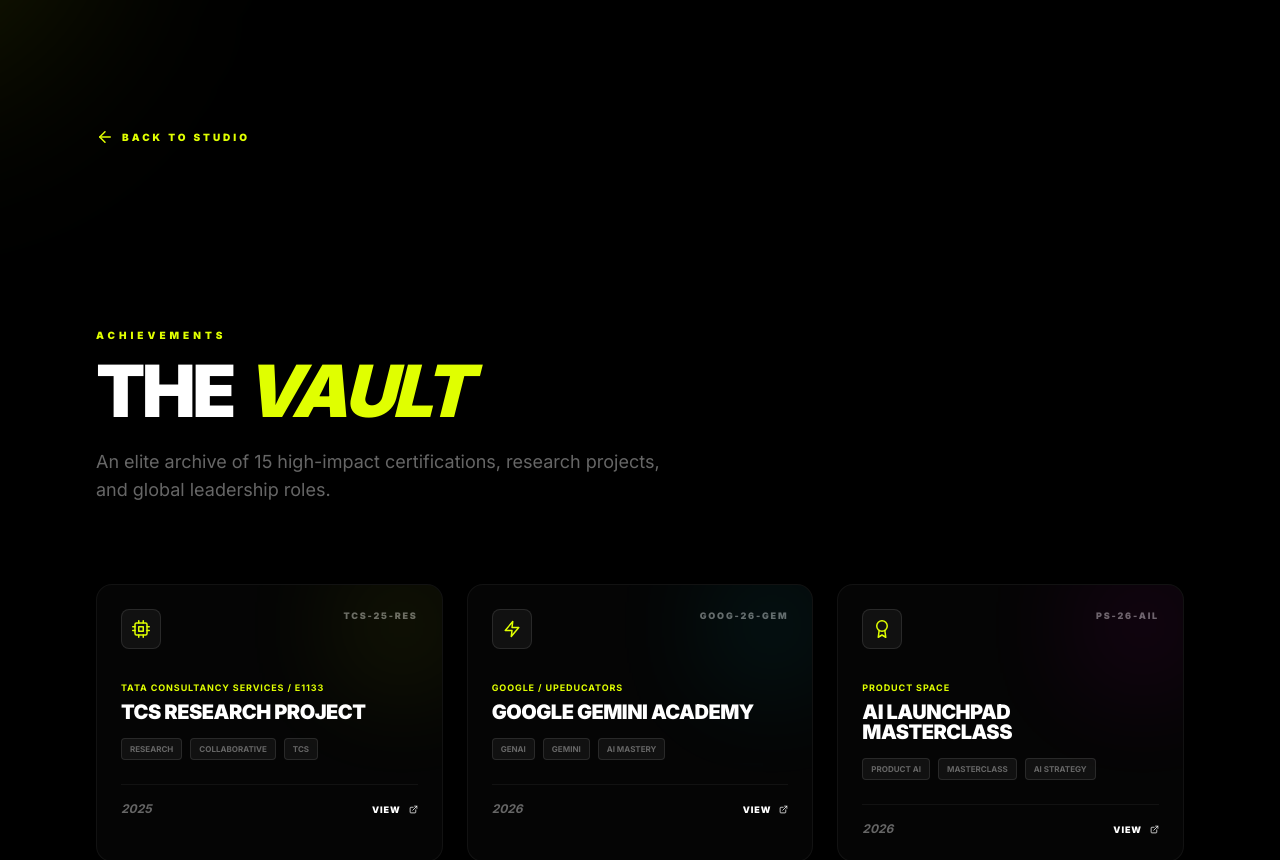
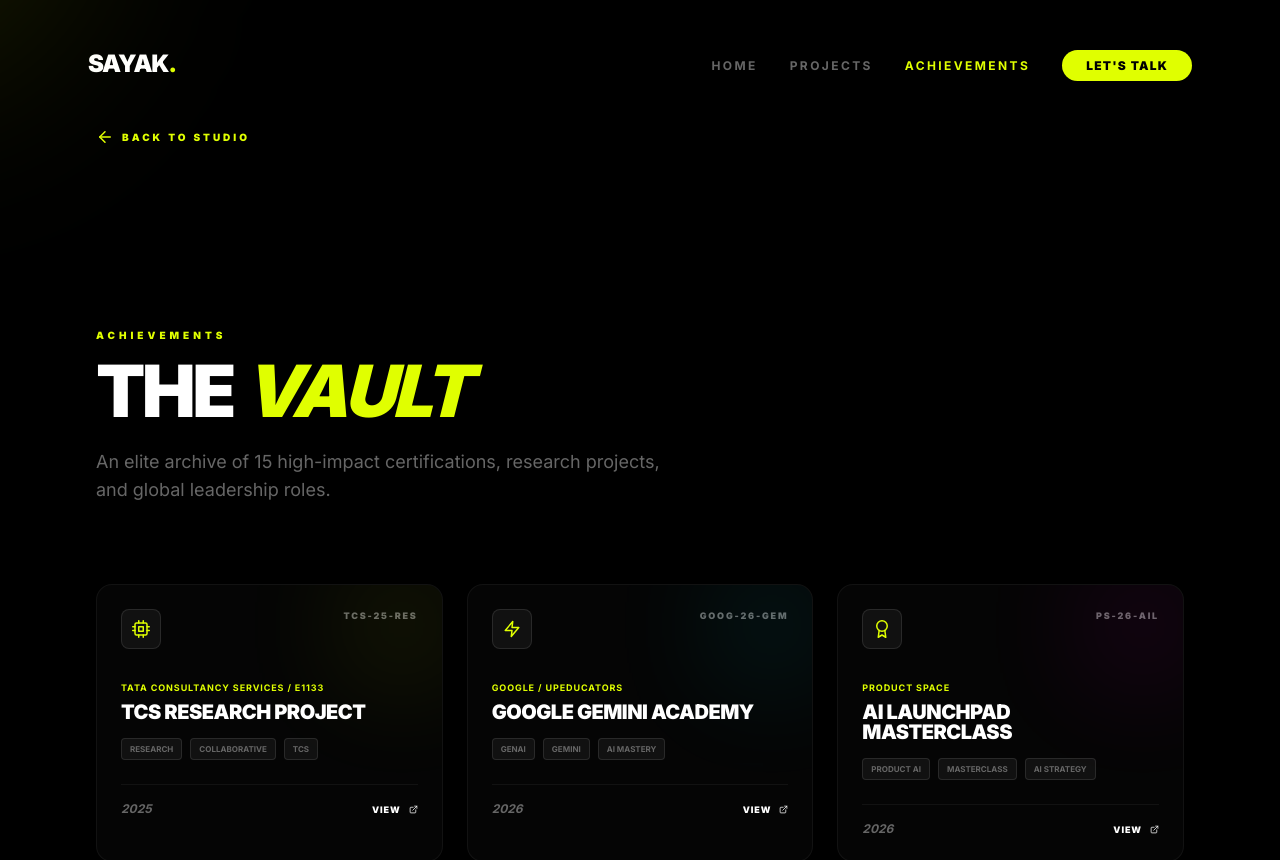
Before and after one commit to Xeffen07G/Portfolio, a React (Vite) app: page /achievements in a window 1280 px wide. Shown: the top 860 px of the page. Built offline with nearby package versions, Linux system fonts and the light colour scheme.

Commit message:
Production Fix: Global Navbar, Vercel routing, and Footer navigation

```diff
--- a/src/App.jsx
+++ b/src/App.jsx
@@ -4,7 +4,7 @@ import { AnimatePresence } from "framer-motion";
 import Home from "./pages/Home";
 import ProjectsPage from "./pages/ProjectsPage";
 import AchievementsPage from "./pages/AchievementsPage";
-import Certifications from "./components/Certifications";
+import Navbar from "./components/Navbar";
 import Footer from "./components/Footer";
 import ScrollToTop from "./components/ScrollToTop";
 import SmoothScroll from "./components/SmoothScroll";
@@ -27,6 +27,7 @@ function App() {
 
       <SmoothScroll>
         <div className="min-h-screen bg-bg text-text font-sans">
+          <Navbar />
           <main>
             <Routes>
               <Route path="/" element={<Home />} />
--- a/src/components/Footer.jsx
+++ b/src/components/Footer.jsx
@@ -1,4 +1,5 @@
 import React from "react";
+import { Link } from "react-router-dom";
 import { motion } from "framer-motion";
 import { FiArrowUpRight } from "react-icons/fi";
 
@@ -55,6 +56,7 @@ const Footer = () => {
           &copy; {new Date().getFullYear()} Sayak Das. All rights reserved.
         </p>
         <div className="flex items-center gap-10">
+          <Link to="/achievements" className="text-[10px] tracking-[0.3em] uppercase text-primary font-bold hover:gap-2 transition-all">Achievements</Link>
           {['Github', 'LinkedIn', 'Instagram', 'Twitter'].map((social) => (
             <a key={social} href="#" className="text-[10px] tracking-[0.3em] uppercase text-text font-bold hover:text-primary transition-colors">
               {social}
```
Also changed, not shown: vercel.json (added).
